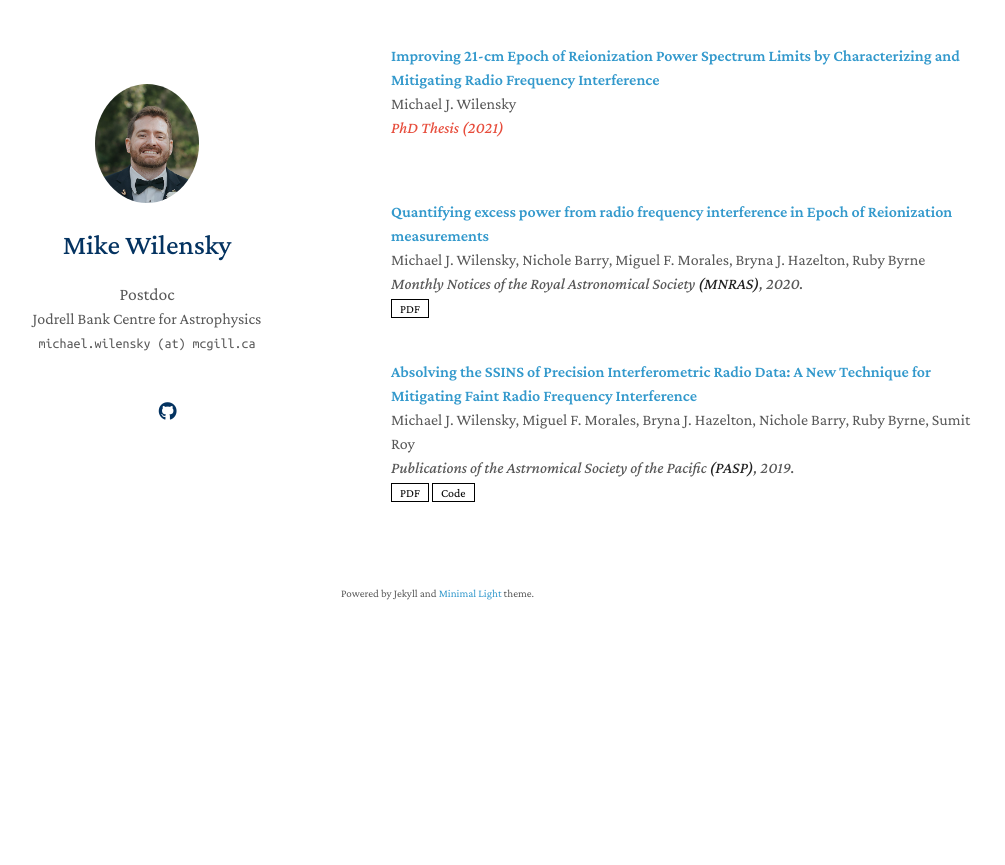
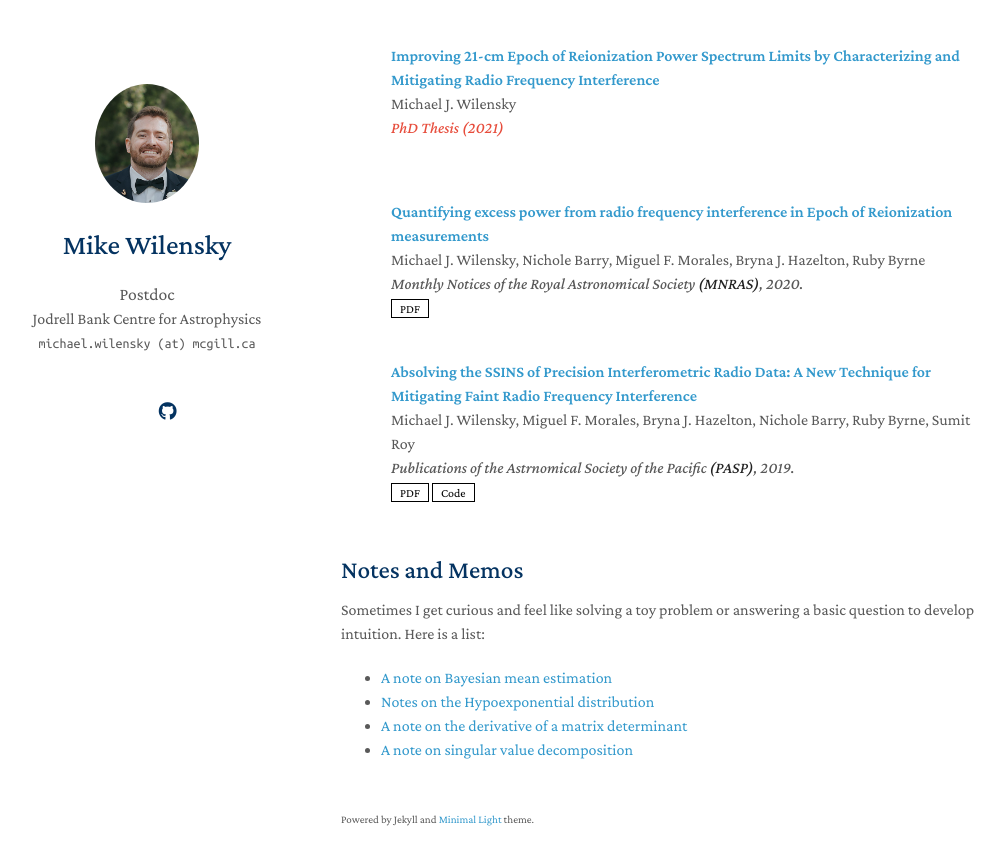
Before and after one commit to mwilensky768/mwilensky768.github.io, a Jekyll site: the page built from index.md, in a window 1280 px wide and 900 px high, scrolled down 1623 px. Shown: the top 865 px of the window, without its empty margins (129-1134 px from the left). Built offline with Jekyll 4.4.1, drawn with Linux system fonts in a browser that asks for light colours; nearby versions of some CDN libraries; a style sheet for code colours, icons or effects is not loaded; our own code applies the rules of GitHub Pages for plain Markdown files; before the commit the page ends 2297 px from its top, so only the background shows below that.

Commit message:
make memos visible from homepage

```diff
--- a/index.md
+++ b/index.md
@@ -33,3 +33,13 @@ University! Looking forward to starting this summer.
 - **{July 2023}** I won an award! Best talk at the MWA 10 year anniversary project meeting.
 
 {% include_relative _includes/publications.md %}
+
+## Notes and Memos
+
+Sometimes I get curious and feel like solving a toy problem or answering a basic
+question to develop intuition. Here is a list:
+
+- [A note on Bayesian mean estimation](/assets/memos/Anomalous_Mean_Scatter_Memo.pdf)
+- [Notes on the Hypoexponential distribution](/assets/memos/Generalized_Erlang.pdf)
+- [A note on the derivative of a matrix determinant](/assets/memos/log_det_gradient.pdf)
+- [A note on singular value decomposition](/assets/memos/SVD_Sparsity.pdf)
```
